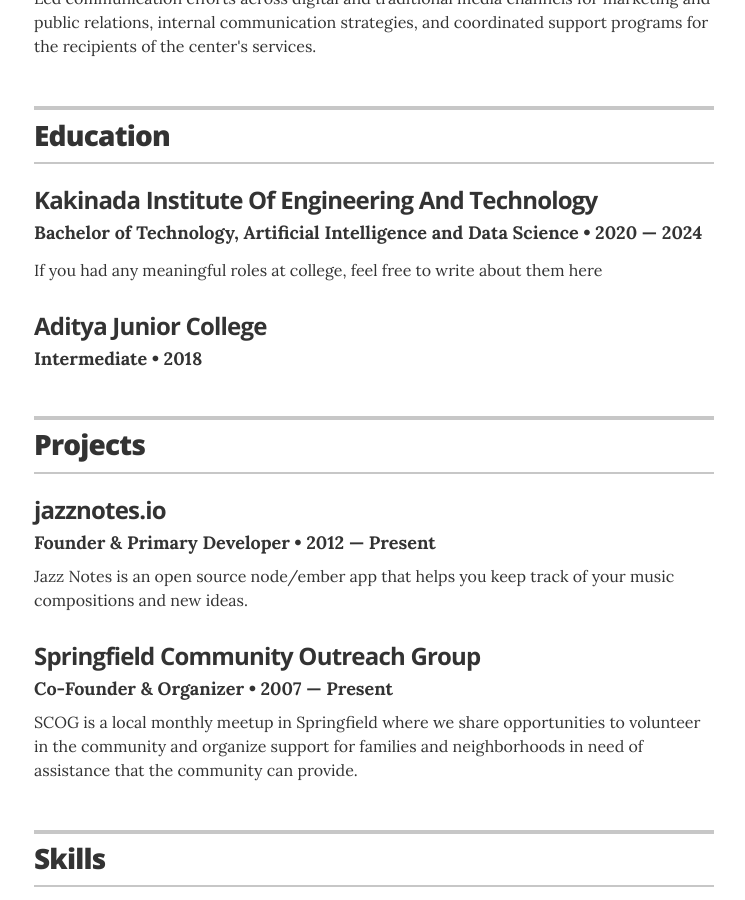
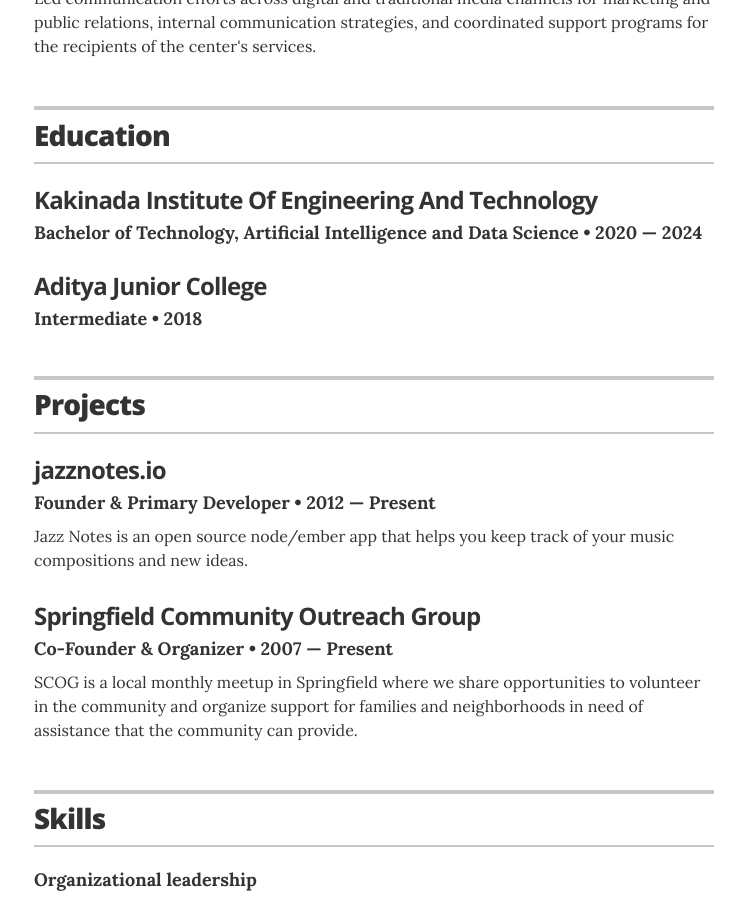
Before and after one commit to iamprasadraju/resume, a Jekyll site: the page built from index.html, in a window 1280 px wide and 900 px high, scrolled down 1120 px. Shown: the whole window, without its empty margins (266-1011 px from the left). Built offline with Jekyll 4.4.1, drawn with Linux system fonts in a browser that asks for light colours.

Commit message:
Update education.yml

```diff
--- a/_data/education.yml
+++ b/_data/education.yml
@@ -2,7 +2,6 @@
 - degree: Bachelor of Technology, Artificial Intelligence and Data Science
   uni: Kakinada Institute Of Engineering And Technology
   year: 2020 &mdash; 2024
-  summary: If you had any meaningful roles at college, feel free to write about them here
 
 - degree: Intermediate
   uni: Aditya Junior College
```
